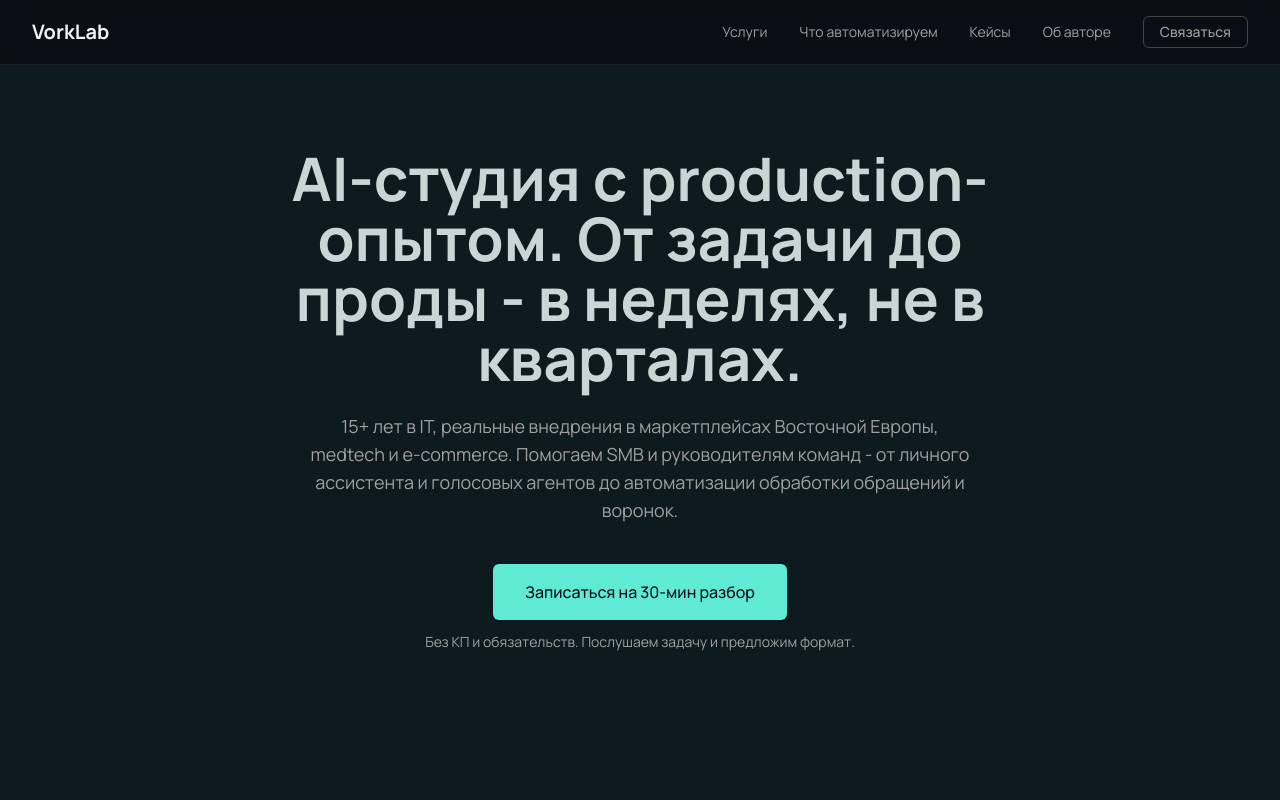
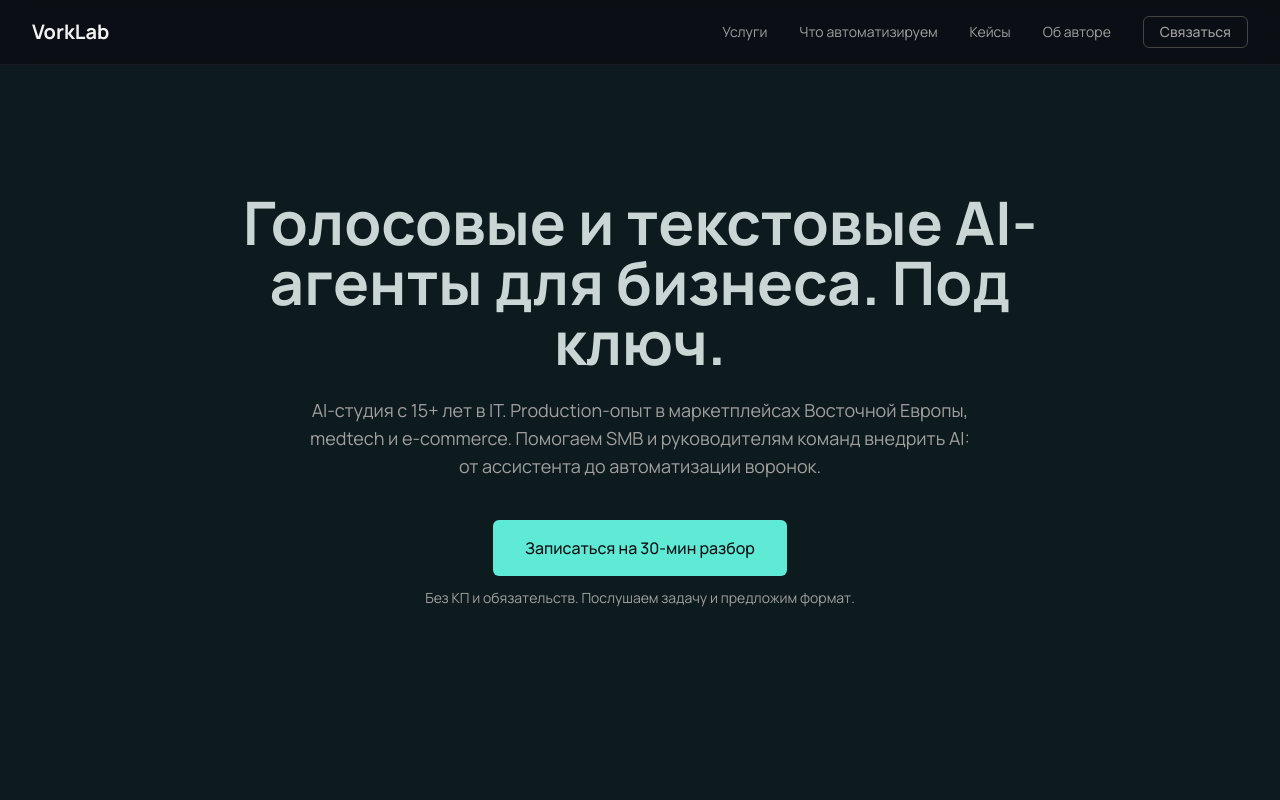
Before and after one commit to apovalov/vorklab, a Next.js app: page / in a window 1280 px wide. Shown: the top 800 px of the page. Built offline with nearby package versions, Linux system fonts and the light colour scheme.

Commit message:
refactor(hero): capability-led headline 'Голосовые и текстовые AI-агенты'

```diff
--- a/components/landing/Hero.tsx
+++ b/components/landing/Hero.tsx
@@ -8,10 +8,10 @@ export function Hero() {
     >
       <div className="max-w-4xl mx-auto px-4 sm:px-6 lg:px-8 text-center">
         <h1 className="text-4xl md:text-6xl font-bold text-[var(--heading-text)] mb-6 hover:brightness-125 transition-all duration-300">
-          AI-студия с production-опытом. От задачи до проды - в неделях, не в кварталах.
+          Голосовые и текстовые AI-агенты для бизнеса. Под ключ.
         </h1>
         <p className="text-base md:text-lg text-[var(--light-text)] mb-10 max-w-2xl mx-auto">
-          15+ лет в IT, реальные внедрения в маркетплейсах Восточной Европы, medtech и e-commerce. Помогаем SMB и руководителям команд - от личного ассистента и голосовых агентов до автоматизации обработки обращений и воронок.
+          AI-студия с 15+ лет в IT. Production-опыт в маркетплейсах Восточной Европы, medtech и e-commerce. Помогаем SMB и руководителям команд внедрить AI: от ассистента до автоматизации воронок.
         </p>
         <div className="flex flex-col items-center gap-3">
           <a
```
